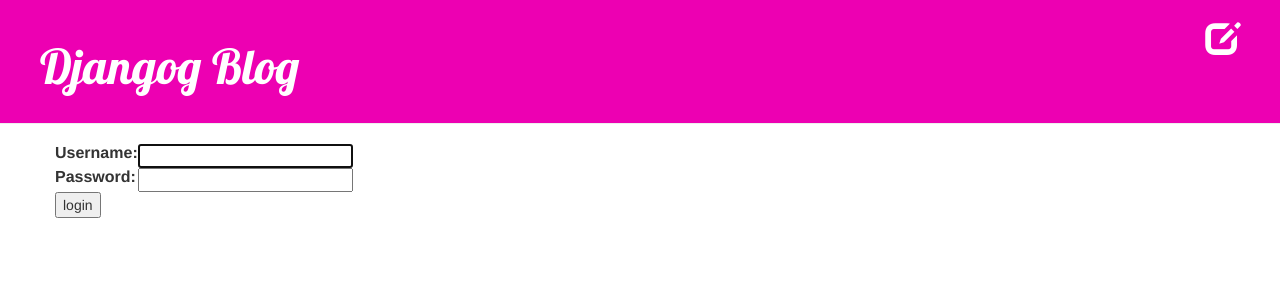
After one commit to Jarg12/djangog-blog, a Django app: page /accounts/login/ in a window 1280 px wide. The commit adds this page. Shown: the top 300 px of the page. Run offline with Django 3.2, Linux system fonts and the light colour scheme; some libraries are stand-ins or nearby versions.

Commit message:
User logon and logout added

```diff
--- a/blog/templates/blog/base.html
+++ b/blog/templates/blog/base.html
@@ -18,6 +18,9 @@
         {% if user.is_authenticated %}
             <a href="{% url 'post_new' %}" class="top-menu"><span class="glyphicon glyphicon-plus"></span></a>
             <a href="{% url 'post_draft_list' %}" class="top-menu"><span class="glyphicon glyphicon-edit"></span></a>
+            <p class = "top-menu">Hello {{ user.username }} <small>(<a href="{% url 'logout' %}">Log out</a>)</small></p>
+        {% else %}
+            <a href="{% url 'login' %}" class="top-menu"><span class="glyphicon glyphicon-edit"></span></a>
         {% endif %}
         <h1><a href="/">Djangog Blog</a></h1>
       </div>
--- a/blog/templates/blog/post_detail.html
+++ b/blog/templates/blog/post_detail.html
@@ -12,6 +12,8 @@
         {% if user.is_authenticated %}
             <a class="btn btn-default" href="{% url 'post_edit' pk=post.pk %}"><span class="glyphicon glyphicon-pencil"></span></a>
             <a class="btn btn-default" href="{% url 'post_remove' pk=post.pk %}"><span class="glyphicon glyphicon-remove"></span></a>
+        {% else %}
+            <a href="{% url 'login' %}" class="top-menu"><span class="glyphicon glyphicon-edit"></span></a>
         {% endif %}
         <h1>{{ post.title }}</h1>
         <p>{{ post.text|linebreaksbr }}</p>
--- /dev/null
+++ b/blog/templates/registration/login.html
@@ -0,0 +1,25 @@
+{% extends  "blog/base.html" %}
+
+{% block content %}
+  {% if form.errors %}
+    <p>Your username and password didn't match. Try again</p>
+  {% endif %}
+
+  <form method="post" action="{% url 'login' %}">
+  {% csrf_token %}
+      <table>
+        <tr>
+          <td>{{ form.username.label_tag }}</td>
+          <td>{{ form.username }}</td>
+        </tr>
+
+        <tr>
+          <td>{{ form.password.label_tag }}</td>
+          <td>{{ form.password }}</td>
+        </tr>
+      </table>
+
+      <input type="submit" value="login" />
+      <input type="hidden" name="next" value="{{ next }}" />
+    </form>
+{% endblock %}
--- a/blog/views.py
+++ b/blog/views.py
@@ -1,5 +1,6 @@
 from django.shortcuts import render, get_object_or_404, redirect
 from django.utils import timezone
+from django.contrib.auth.decorators import login_required
 from .models import Post
 from .forms import PostForm
 
@@ -12,6 +13,7 @@ def post_detail(request, pk):
     post = get_object_or_404(Post, pk=pk)
     return render(request, 'blog/post_detail.html', {'post':post})
 
+@login_required
 def post_new(request):
     if request.method == "POST":
         form = PostForm(request.POST)
@@ -24,6 +26,7 @@ def post_new(request):
         form = PostForm()
     return render(request, 'blog/post_edit.html',{'form':form})
 
+@login_required
 def post_edit(request, pk):
     post = get_object_or_404(Post, pk=pk)
     if request.method=="POST":
@@ -37,15 +40,18 @@ def post_edit(request, pk):
         form = PostForm(instance=post)
     return render(request,'blog/post_edit.html',{'form':form})
 
+@login_required
 def post_draft_list(request):
     posts = Post.objects.filter(published_date__isnull=True).order_by('created_date')
     return render(request,'blog/post_draft_list.html',{'posts':posts})
 
+@login_required
 def post_publish(request,pk):
     post = get_object_or_404(Post,pk=pk)
     post.publish()
     return redirect('post_detail', pk=pk)
 
+@login_required
 def post_remove(request,pk):
     post=get_object_or_404(Post,pk=pk)
     post.delete()
--- a/mysite/settings.py
+++ b/mysite/settings.py
@@ -18,6 +18,8 @@ BASE_DIR = os.path.dirname(os.path.dirname(os.path.abspath(__file__)))
 
 # Quick-start development settings - unsuitable for production
 # See https://docs.djangoproject.com/en/1.10/howto/deployment/checklist/
+LOGIN_REDIRECT_URL = '/'
+
 
 # SECURITY WARNING: keep the secret key used in production secret!
 SECRET_KEY = 'mamuldnws00p&trw*_wt@s%9tuwwxyfo$v4q64ccmswm!o*^0g'
--- a/mysite/urls.py
+++ b/mysite/urls.py
@@ -15,8 +15,11 @@ Including another URLconf
 """
 from django.conf.urls import include, url
 from django.contrib import admin
+from django.contrib.auth import views
 
 urlpatterns = [
     url(r'^admin/', admin.site.urls),
+    url(r'accounts/login/$', views.login, name='login'),
+    url(r'accounts/logout/$', views.logout, name='logout',kwargs={'next_page':'/'}),
     url(r'', include('blog.urls')),
 ]
```
